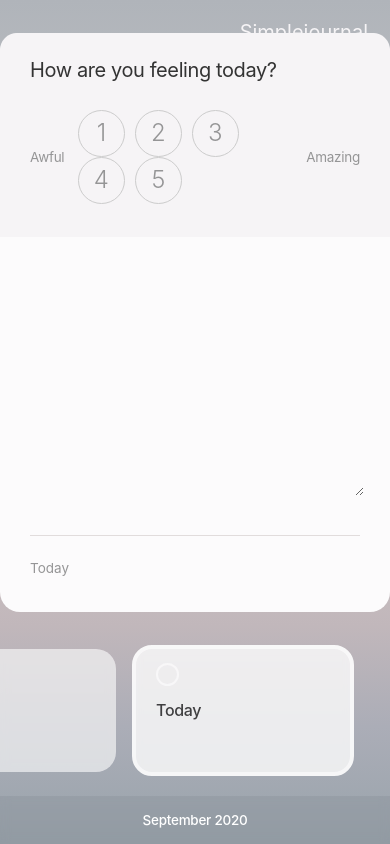
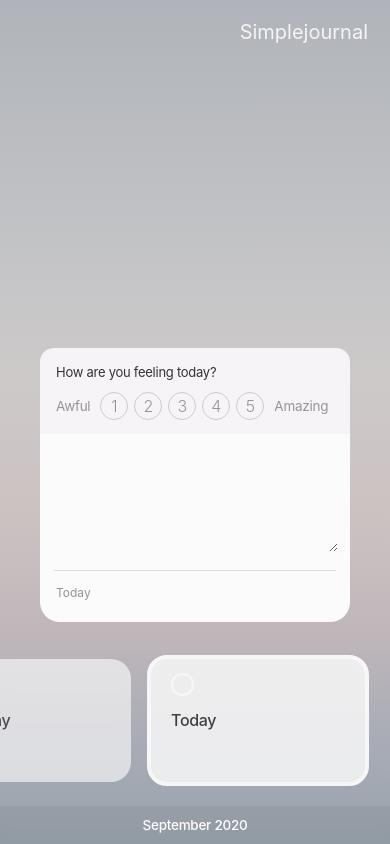
Before and after one commit to frankli-dev/SimpleJournal, a React (Create React App) app: page / in a window 390 px wide. Built offline with nearby package versions, Linux system fonts and the light colour scheme.

Commit message:
make Responsive

```diff
--- a/src/components/BottomBar/index.scss
+++ b/src/components/BottomBar/index.scss
@@ -15,4 +15,8 @@
   justify-content: center;
 
   margin-top: 10px;
+
+  @media only screen and (max-width: 767px) {
+    height: 38px;
+  }
 }
--- a/src/components/FeelingCard/index.js
+++ b/src/components/FeelingCard/index.js
@@ -12,7 +12,7 @@ const FeelingCard = ({ data: { rating: initialRating, text: initialText, month,
 
   console.log(touched)
 
-  const saveBtnClass = classnames(`fg-color-${theme}`, `border-color-${theme}`, { hide: !touched })
+  const saveBtnClass = classnames(`fg-color-${theme}`, `border-color-${theme}`, { hide: !touched || !rating || !text })
   const savedClass = classnames('saved', { hide: touched || !saved })
 
   useEffect(() => {
--- a/src/components/FeelingCard/index.scss
+++ b/src/components/FeelingCard/index.scss
@@ -61,9 +61,95 @@
     }
 
     .saved {
+      font-size: 16px;
+      line-height: 19px;
+      color: #959596;
       &.hide {
         display: none;
       }
     }
   }
+
+  @media only screen and (max-width: 767px) {
+    width: 90%;
+    &-header {
+      border-radius: 14px 14px 0px 0px;
+      padding: 20px 24px 26.4px;
+
+      h2 {
+        font-size: 18px;
+        line-height: 22px;
+        margin: 0 0 21px 0;
+      }
+    }
+
+    &-body {
+      margin: 28px 24px 10px;
+
+      textarea {
+        height: 176px;
+
+        font-size: 16px;
+        line-height: 24px;
+      }
+    }
+
+    .divider {
+      margin: 0 24px;
+    }
+
+    &-footer {
+      padding: 12px 24px 17px 24px;
+
+      .date {
+        line-height: 34px;
+      }
+
+      .saved {
+        font-size: 14px;
+      }
+    }
+  }
+
+  @media only screen and (max-width: 424px) {
+    width: 310px;
+
+    &-header {
+      padding: 14px 16px 14px;
+
+      h2 {
+        font-size: 13px;
+        line-height: 20px;
+        margin: 0 0 10px 0;
+      }
+    }
+
+    &-body {
+      margin: 14px 16px 14px;
+
+      textarea {
+        height: 100px;
+
+        font-size: 14px;
+        line-height: 20px;
+      }
+    }
+
+    .divider {
+      margin: 0 14px;
+    }
+
+    &-footer {
+      padding: 8px 16px 14px 16px;
+
+      .date {
+        font-size: 12px;
+        line-height: 30px;
+      }
+
+      .saved {
+        font-size: 13px;
+      }
+    }
+  }
 }
--- a/src/components/ListItems/index.scss
+++ b/src/components/ListItems/index.scss
@@ -68,4 +68,8 @@
       -webkit-line-clamp: 2;
     }
   }
+
+  @media only screen and (max-width: 767px) {
+    margin-right: 5px;
+  }
 }
--- a/src/components/RatingControl/index.scss
+++ b/src/components/RatingControl/index.scss
@@ -45,4 +45,30 @@
       border: none;
     }
   }
+
+  @media only screen and (max-width: 767px) {
+    .prefix {
+      margin-right: 7px;
+    }
+
+    .suffix {
+      margin-left: 7px;
+    }
+
+    &-item {
+      width: 38px;
+      height: 38px;
+      font-size: 19px;
+      margin: 0 4px;
+    }
+  }
+
+  @media only screen and (max-width: 424px) {
+    &-item {
+      width: 28px;
+      height: 28px;
+      font-size: 16px;
+      margin: 0 3px;
+    }
+  }
 }
--- a/src/components/SaveButton/index.scss
+++ b/src/components/SaveButton/index.scss
@@ -25,4 +25,14 @@
   &:focus {
     outline: none;
   }
+
+  @media only screen and (max-width: 767px) {
+    width: 105px;
+    height: 34px;
+  }
+
+  @media only screen and (max-width: 424px) {
+    width: 100px;
+    height: 30px;
+  }
 }
```
